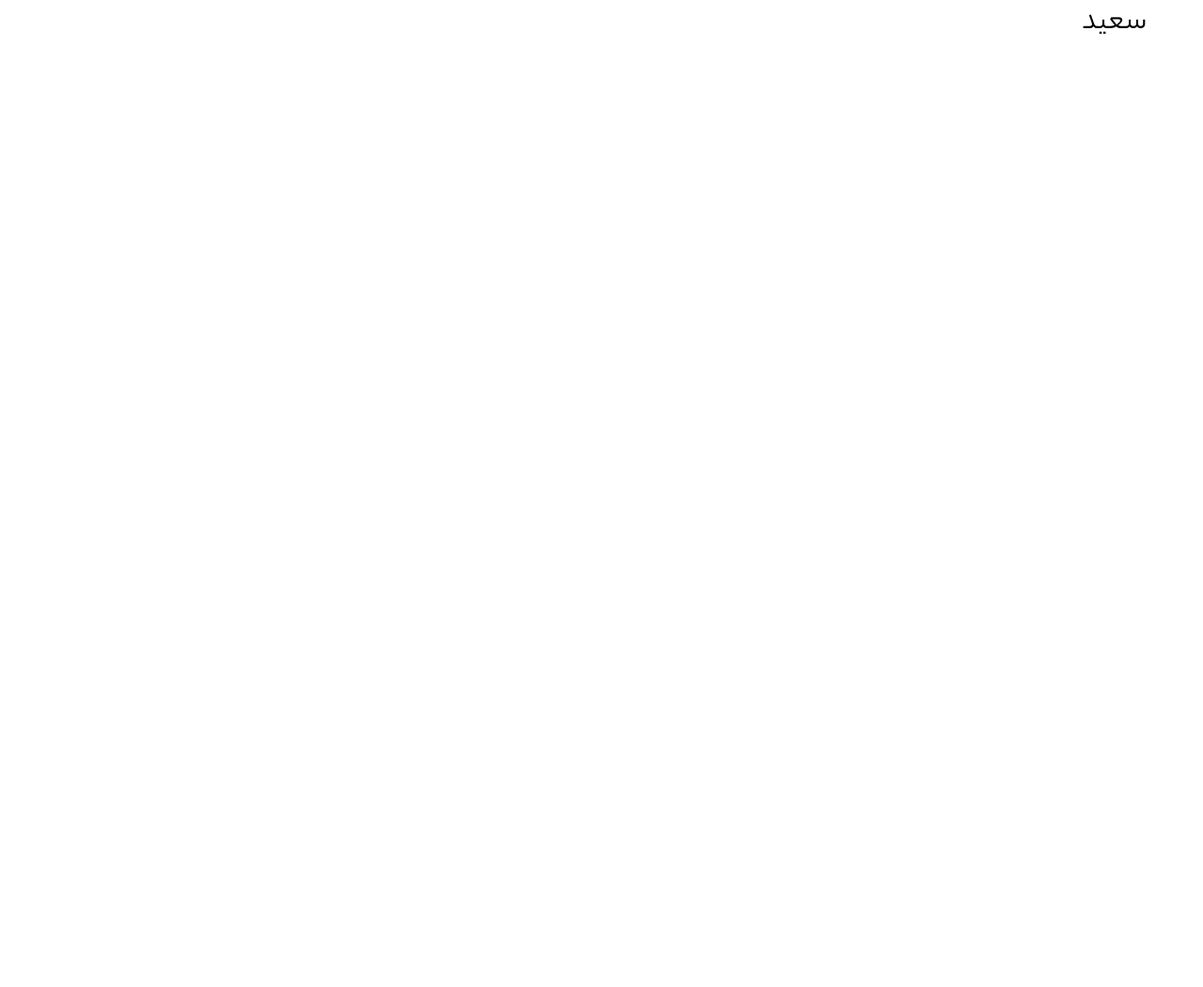
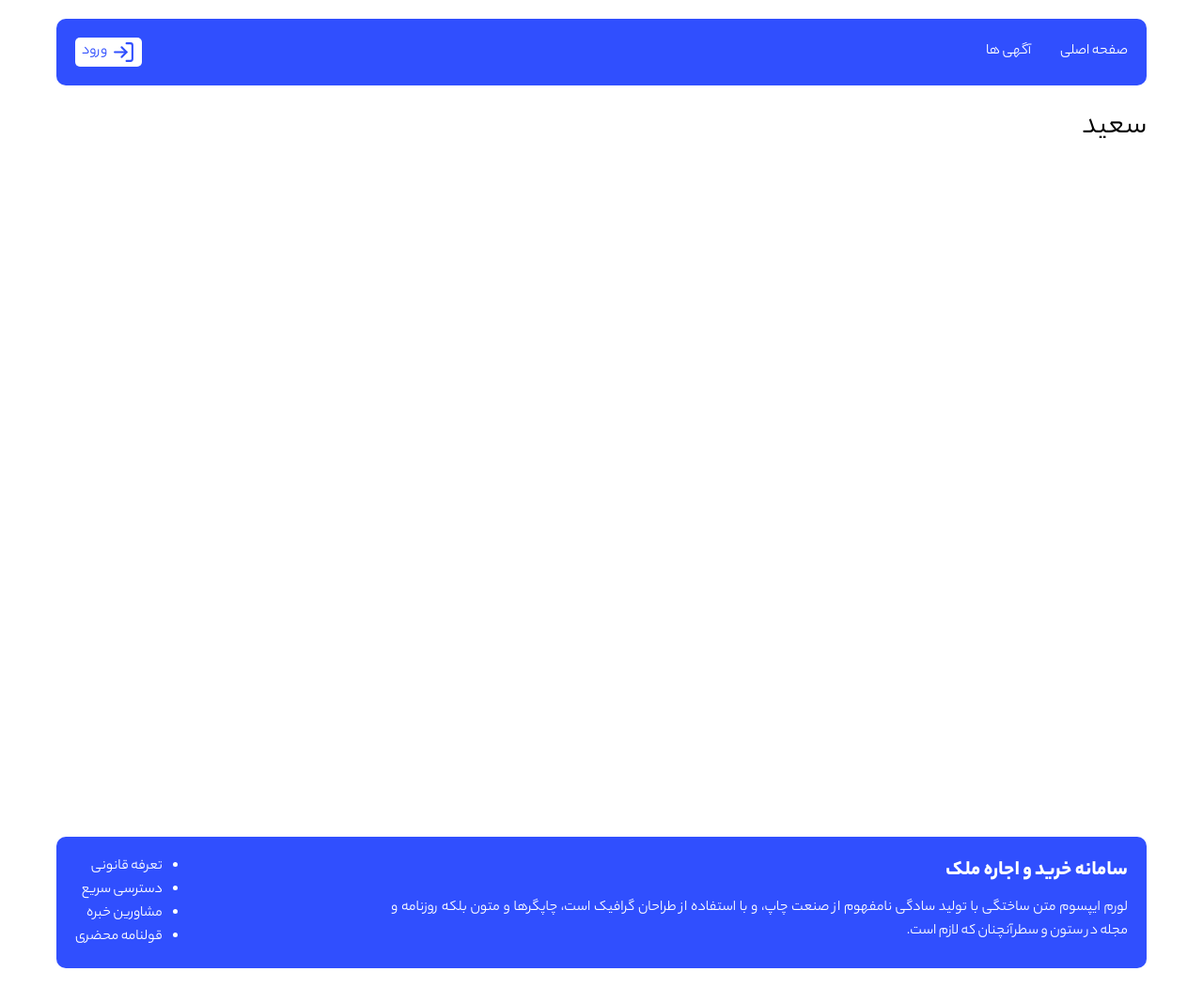
Before and after one commit to saeedjoulaei/SJ-Realstate-NextProject, a Next.js app: page / in a window 1280 px wide. Shown: the whole page at 94% size. Before the commit the page ends 800 px from the top, so only its background shows below. Built offline with nearby package versions, Linux system fonts and the light colour scheme.

Commit message:
layout section added to project

```diff
--- a/src/app/layout.js
+++ b/src/app/layout.js
@@ -1,5 +1,6 @@
 import { yekan } from "@/utils/fonts";
 import "./globals.css";
+import Layout from "@/layout/Layout";
 
 export const metadata = {
   title: "املاک | پروژه sj-next",
@@ -10,7 +11,9 @@
   return (
     <html lang="fa" dir="rtl">
       <body className={yekan.className}>
-        <div>{children}</div>
+        <div>
+          <Layout>{children}</Layout>
+        </div>
       </body>
     </html>
   );
--- /dev/null
+++ b/src/components/layout/Footer.js
@@ -0,0 +1,26 @@
+import styles from "@/layout/Footer.module.css";
+
+function Footer() {
+  return (
+    <footer className={styles.footer}>
+      <div className={styles.desc}>
+        <h3>سامانه خرید و اجاره ملک</h3>
+        <p>
+          لورم ایپسوم متن ساختگی با تولید سادگی نامفهوم از صنعت چاپ، و با
+          استفاده از طراحان گرافیک است، چاپگرها و متون بلکه روزنامه و مجله در
+          ستون و سطرآنچنان که لازم است.
+        </p>
+      </div>
+      <div>
+        <ul>
+          <li>تعرفه قانونی</li>
+          <li>دسترسی سریع</li>
+          <li>مشاورین خبره</li>
+          <li>قولنامه محضری</li>
+        </ul>
+      </div>
+    </footer>
+  );
+}
+
+export default Footer;
--- /dev/null
+++ b/src/components/layout/Footer.module.css
@@ -0,0 +1,21 @@
+.footer {
+  display: flex;
+  justify-content: space-between;
+  padding: 20px;
+  margin: 80px 0 20px;
+  border-radius: 10px;
+  background-color: #304ffe;
+  color: #fff;
+}
+
+.desc {
+  width: 70%;
+  text-align: justify;
+  margin-left: 30px;
+}
+
+.desc h3 {
+  font-weight: 600;
+  font-size: 1.4rem;
+  margin-bottom: 10px;
+}
--- /dev/null
+++ b/src/components/layout/Header.js
@@ -0,0 +1,28 @@
+import styles from "@/layout/Header.module.css";
+import Link from "next/link";
+import { FiLogIn } from "react-icons/fi";
+
+function Header() {
+  return (
+    <header className={styles.header}>
+      <div>
+        <ul>
+          <li>
+            <Link href="/">صفحه اصلی</Link>
+          </li>
+          <li>
+            <Link href="/buy-residential">آگهی ها</Link>
+          </li>
+        </ul>
+      </div>
+      <div className={styles.login}>
+        <Link href="/signin">
+          <FiLogIn />
+          <span>ورود</span>
+        </Link>
+      </div>
+    </header>
+  );
+}
+
+export default Header;
--- /dev/null
+++ b/src/components/layout/Header.module.css
@@ -0,0 +1,47 @@
+.header {
+  display: flex;
+  justify-content: space-between;
+  align-items: center;
+  padding: 20px;
+  margin: 20px 0;
+  border-radius: 10px;
+  background-color: #304ffe;
+  color: #fff;
+}
+
+.header ul {
+  list-style: none;
+  display: flex;
+}
+
+.header ul li {
+  margin-left: 30px;
+}
+
+.login a {
+  display: flex;
+  align-items: center;
+  background-color: #fff;
+  color: #304ffe;
+  padding: 3px 7px;
+  border-radius: 5px;
+  transition: all ease-in 0.1s;
+}
+.login a:hover {
+  background-color: #304ffe;
+  color: #fff;
+}
+
+.login svg {
+  font-size: 25px;
+}
+
+.login span {
+  margin-right: 5px;
+}
+
+@media (max-width: 600px) {
+  .header ul li {
+    margin-left: 10px;
+  }
+}
--- /dev/null
+++ b/src/components/layout/Layout.js
@@ -0,0 +1,15 @@
+import Footer from "@/layout/Footer";
+import Header from "@/layout/Header";
+
+function Layout({ children }) {
+  const style = { minHeight: "700px" };
+  return (
+    <>
+      <Header />
+      <div style={style}>{children}</div>
+      <Footer />
+    </>
+  );
+}
+
+export default Layout;
```
